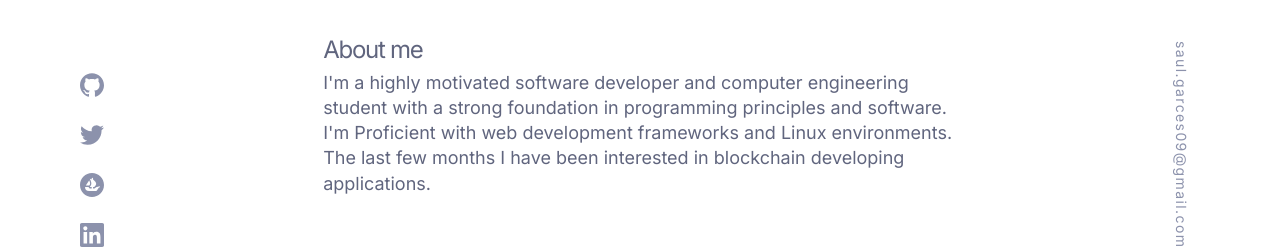
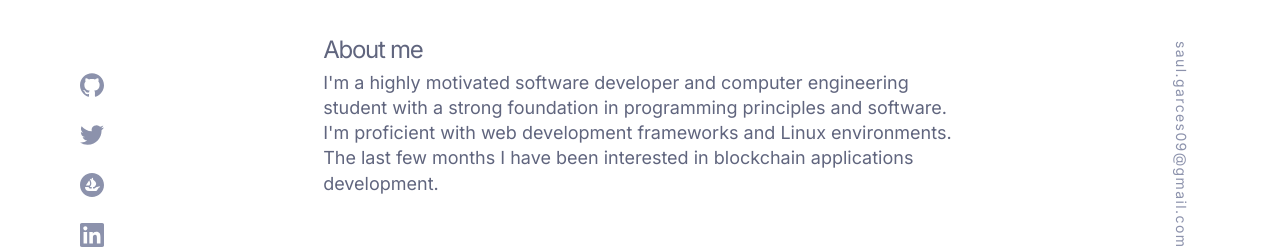
Before and after one commit to saugardev/portfolio, an Angular app: page / in a window 1280 px wide. Shown: the part 442-691 px from the top of the page. Built offline with nearby package versions, Linux system fonts and the light colour scheme; a web font is replaced by a local one.

Commit message:
FIx typo

```diff
--- a/src/app/modules/home/home.component.html
+++ b/src/app/modules/home/home.component.html
@@ -6,8 +6,8 @@
 <h2 class="subtitle" id="about">About me</h2>
 <p class="content paragraph spacer">
     I'm a highly motivated software developer and computer engineering student with a strong foundation in programming principles and software.
-    I'm Proficient with web development frameworks and Linux environments.
-    The last few months I have been interested in blockchain developing applications.
+    I'm proficient with web development frameworks and Linux environments.
+    The last few months I have been interested in blockchain applications development.
 </p>
 <div class="spacer" id="experience">
     <app-vertical-display></app-vertical-display>
```
